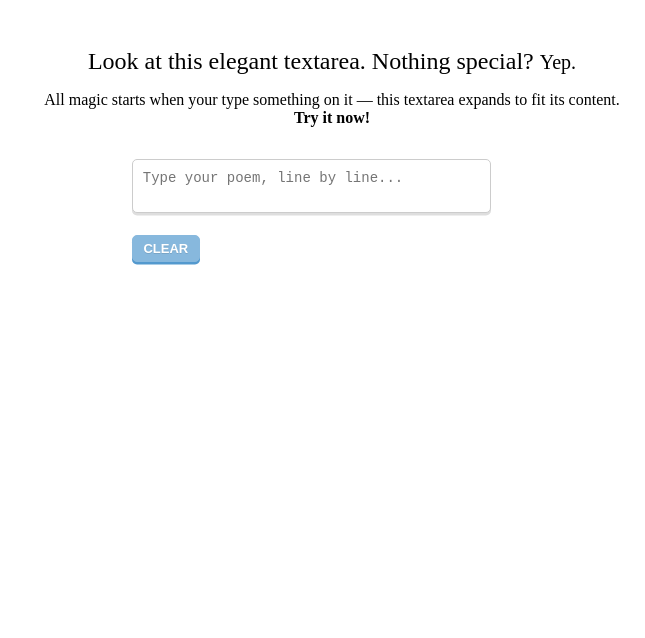
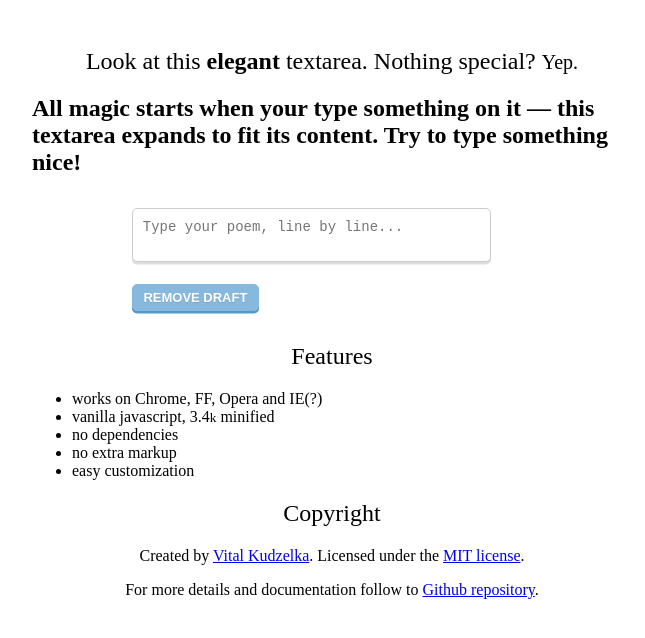
Before and after one commit to vitalk/js-elegant-textarea, a plain HTML site: page docs/index.html in a window 1280 px wide. Shown: the whole page, without its empty margins (308-953 px from the left). Drawn offline with Linux system fonts and the light colour scheme.

Commit message:
update demo page
add more details, features, etc.

```diff
--- a/docs/index.html
+++ b/docs/index.html
@@ -9,14 +9,36 @@
     </head>
     <body>
         <div class="container">
-            <h1>Look at this elegant textarea. Nothing special? <small>Yep.</small></h1>
-            <p>All magic starts when your type something on it — this textarea
-            expands to fit its content. <strong>Try it now!</strong></p>
+            <section class="demo">
+                <hgroup>
+                    <h1>Look at this <strong>elegant</strong> textarea. Nothing special? <small>Yep.</small></h1>
+                    <h2>All magic starts when your type something on it — this textarea
+                        expands to fit its content. <strong>Try to type</strong>
+                        something nice!</h2>
+                </hgroup>
                 <form action="" method="" accept-charset="utf-8">
                     <textarea rows="2" cols="40" class="js-elegant-textarea"
                         placeholder="Type your poem, line by line..."></textarea>
-                <button type="reset">Clear</button>
+                    <button type="reset">Remove draft</button>
                 </form>
+            </section>
+            <section class="features">
+                <h1>Features</h1>
+                <ul>
+                    <li>works on Chrome, FF, Opera and IE(?)</li>
+                    <li>vanilla javascript, 3.4<small>k</small> minified</li>
+                    <li>no dependencies</li>
+                    <li>no extra markup</li>
+                    <li>easy customization</li>
+                </ul>
+            </section>
+            <section class="copy">
+                <h1>Copyright</h1>
+                <p>Created by <a href="//github.com/vitalk">Vital Kudzelka</a>. Licensed under the <a href="//opensource.org/licenses/MIT">MIT license</a>.</p>
+                <p>For more details and documentation follow to <a
+                    href="//github.com/vitalk/js-elegant-textarea">Github
+                    repository</a>.</p>
+            </section>
         </div>
         <script src="/assets/js/vanilla.elegant.js" type="text/javascript"></script>
         <script type="text/javascript" charset="utf-8">
```
Lines whose indentation alone changed are shown as unchanged.
